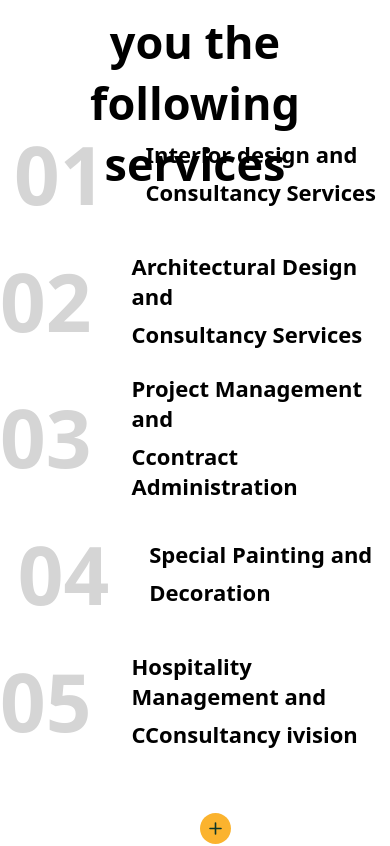
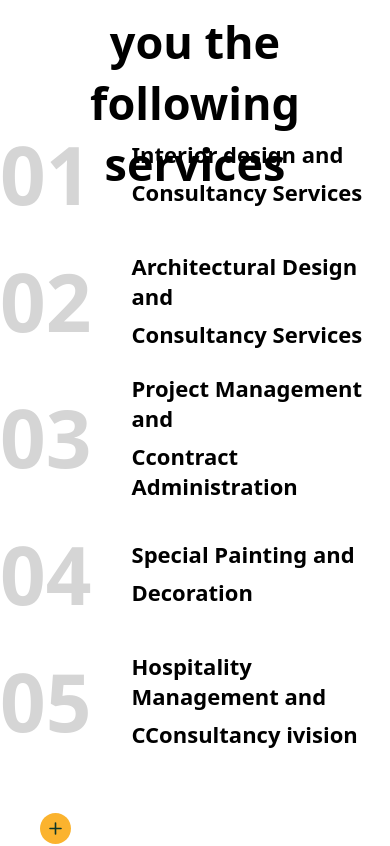
Before and after one commit to DilinJose/ginger-website, a React (Create React App) app: page / in a window 390 px wide. Shown: the part 3870-4716 px from the top of the page. Built offline with nearby package versions, Linux system fonts and the light colour scheme.

Commit message:
responsive bug fixes design

```diff
--- a/src/components/Designers/Designers.css
+++ b/src/components/Designers/Designers.css
@@ -24,7 +24,7 @@
 
 .designers-wrapper-two {
     position: absolute;
-    left: 418px;
+    left: 398px;
     top: 330px;
     display: flex;
     justify-content: space-evenly;
@@ -32,13 +32,15 @@
 }
 
 .designers-wrapper-two-card {
-    width: 267px;
+    width: 247px;
     height: 360px;
-    margin: 5px;
+    margin: 10px;
 }
 
 .designers-wrapper-two-img {
-    object-fit: contain;
+    object-fit: cover;
+    width: 247px;
+    height: 342px;
 }
 
 .designers-wrapper-two-name {
--- a/src/components/Designers/Designers.jsx
+++ b/src/components/Designers/Designers.jsx
@@ -42,29 +42,7 @@ const Designers = () => {
           <h6 className="designers-wrapper-two-desc">lorem Ipsam</h6>
         </div>
 
-        <div className="designers-wrapper-two-card">
-          {/* <div className="designers-wrapper-two-rectangle3">
-            <svg
-              xmlns="http://www.w3.org/2000/svg"
-              width="32"
-              height="14"
-              viewBox="0 0 32 14"
-              fill="none"
-            >
-              <path d="M32 0H0V14H32V0Z" fill="#FBB32E" />
-            </svg>
-          </div>
-          <div className="designers-wrapper-two-rectangle4">
-            <svg
-              xmlns="http://www.w3.org/2000/svg"
-              width="14"
-              height="35"
-              viewBox="0 0 14 35"
-              fill="none"
-            >
-              <path d="M14 35L14 0L0 0L0 35H14Z" fill="#FBB32E" />
-            </svg>
-          </div> */}
+        <div className="designers-wrapper-two-card border">
           <img className="designers-wrapper-two-img" src={team1} />
           <h6 className="designers-wrapper-two-name">Sara Christian</h6>
           <h6 className="designers-wrapper-two-desc">lorem Ipsam</h6>
--- a/src/components/Services/Services.css
+++ b/src/components/Services/Services.css
@@ -1,6 +1,7 @@
 .services-wrapper {
     position: relative;
     height: 992px;
+    /* display: flex; */
 }
 
 .services-wrapper-one {
@@ -15,6 +16,12 @@
     top: 513px;
     width: 100%;
     display: flex;
+    flex-direction: column;
+}
+
+.services-wrapper-two-main {
+    display: flex;
+
 }
 
 .services-wrapper-two-card {
@@ -108,6 +115,10 @@
     .services-wrapper-two-card-add {
         margin-left: 80px;
     }
+
+    .services-wrapper-two-main {
+        flex-wrap: wrap;
+    }
 }
 
 @media only screen and (max-width: 760px) {
@@ -130,6 +141,10 @@
     .services-wrapper-two-card-add {
         margin-left: 40px;
     }
+
+    .services-wrapper-two-main {
+        flex-wrap: wrap;
+    }
 }
 
 @media only screen and (max-width: 480px) {
@@ -140,4 +155,8 @@
     .services-wrapper-two {
         flex-wrap: wrap;
     }
+
+    .services-wrapper-two-main {
+        flex-wrap: wrap;
+    }
 }
--- a/src/components/Services/Services.jsx
+++ b/src/components/Services/Services.jsx
@@ -12,6 +12,7 @@ const Services = () => {
       </div>
 
       <div className="services-wrapper-two">
+        <div className="services-wrapper-two-main">
           <div className="services-wrapper-two-card">
             <h1 className="services-wrapper-two-heading1">01</h1>
             <div>
@@ -45,6 +46,8 @@ const Services = () => {
               </h6>
             </div>
           </div>
+        </div>
+        <div className="services-wrapper-two-main">
           <div className="services-wrapper-two-card">
             <h1 className="services-wrapper-two-heading1">04</h1>
             <div>
@@ -97,6 +100,7 @@ const Services = () => {
           </div>
         </div>
       </div>
+    </div>
   );
 };
 
```
Lines whose indentation alone changed are shown as unchanged.
